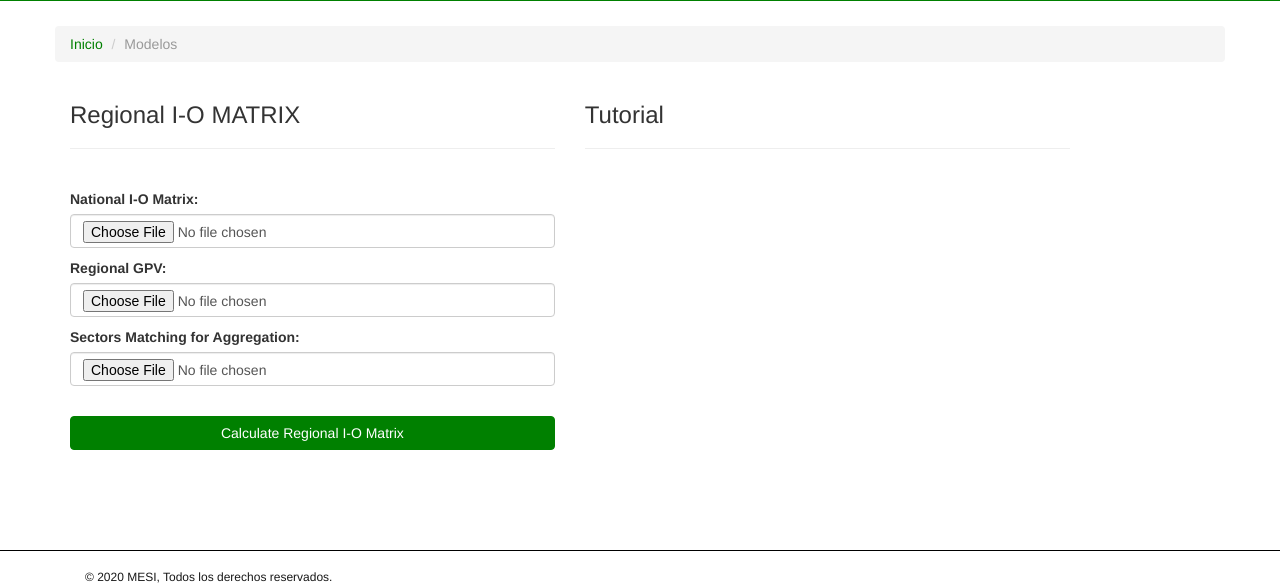
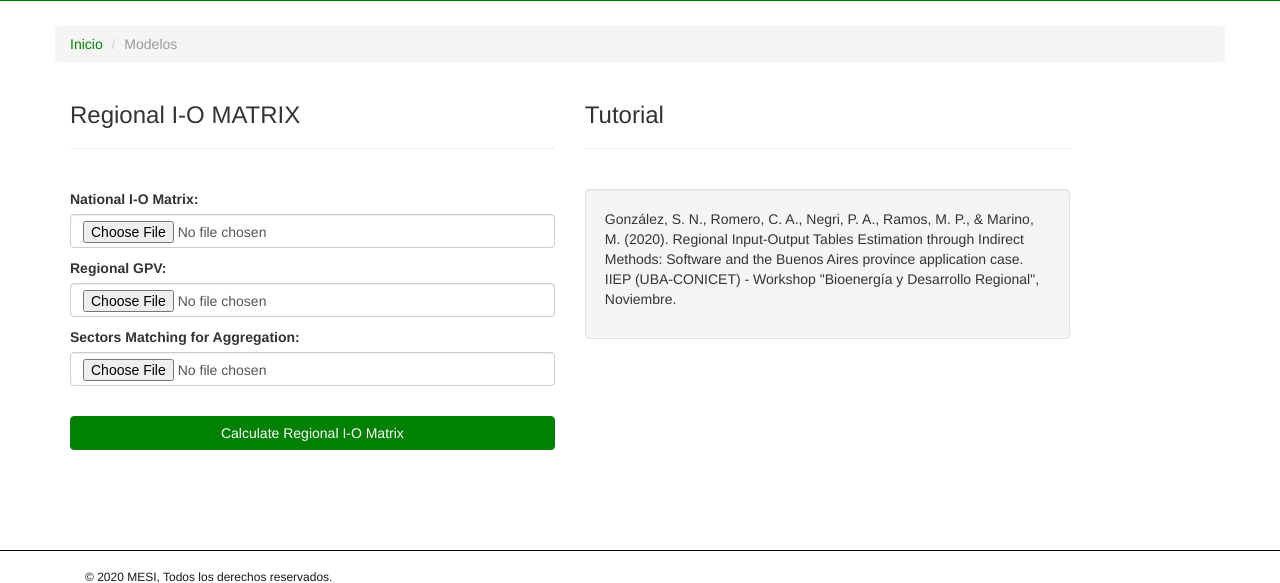
Before and after one commit to doctsystems/mesi, a Django app: page /pde/in/ in a window 1280 px wide. Shown: the part 144-727 px from the top of the page. Run offline with Django 3.2, Linux system fonts and the light colour scheme; data that the repository does not hold is empty; some libraries are stand-ins or nearby versions.

Commit message:
agregue cita

```diff
--- a/pde/templates/pde/in.html
+++ b/pde/templates/pde/in.html
@@ -79,6 +79,10 @@
                     {% endif %}
                 {% endfor %}
             {% endif %}
+            <div class="well">
+                <p>González, S. N., Romero, C. A., Negri, P. A., Ramos, M. P., & Marino, M. (2020). Regional Input-Output Tables Estimation through Indirect Methods: Software and the Buenos Aires province application case. IIEP (UBA-CONICET) - Workshop "Bioenergía y Desarrollo Regional", Noviembre.
+                </p>
+            </div>
         </div>
     </div>
 </div>
```
